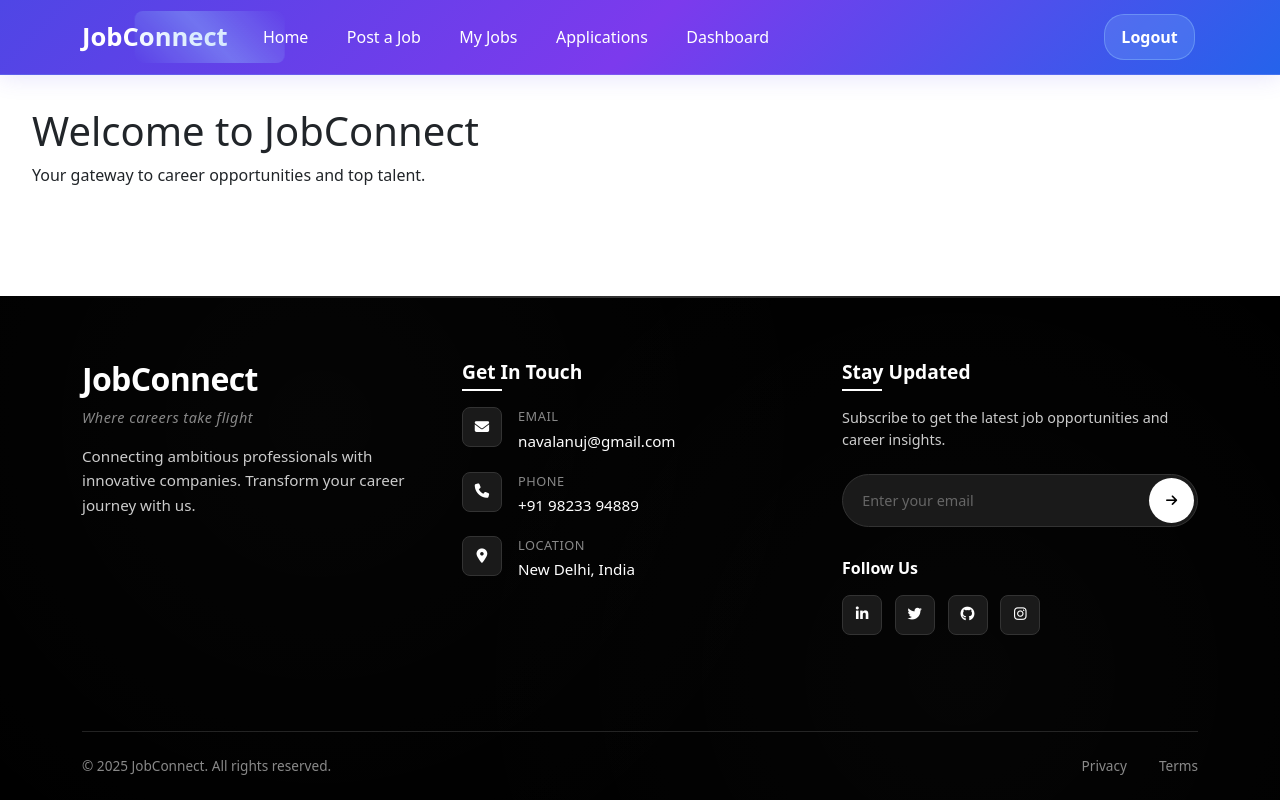
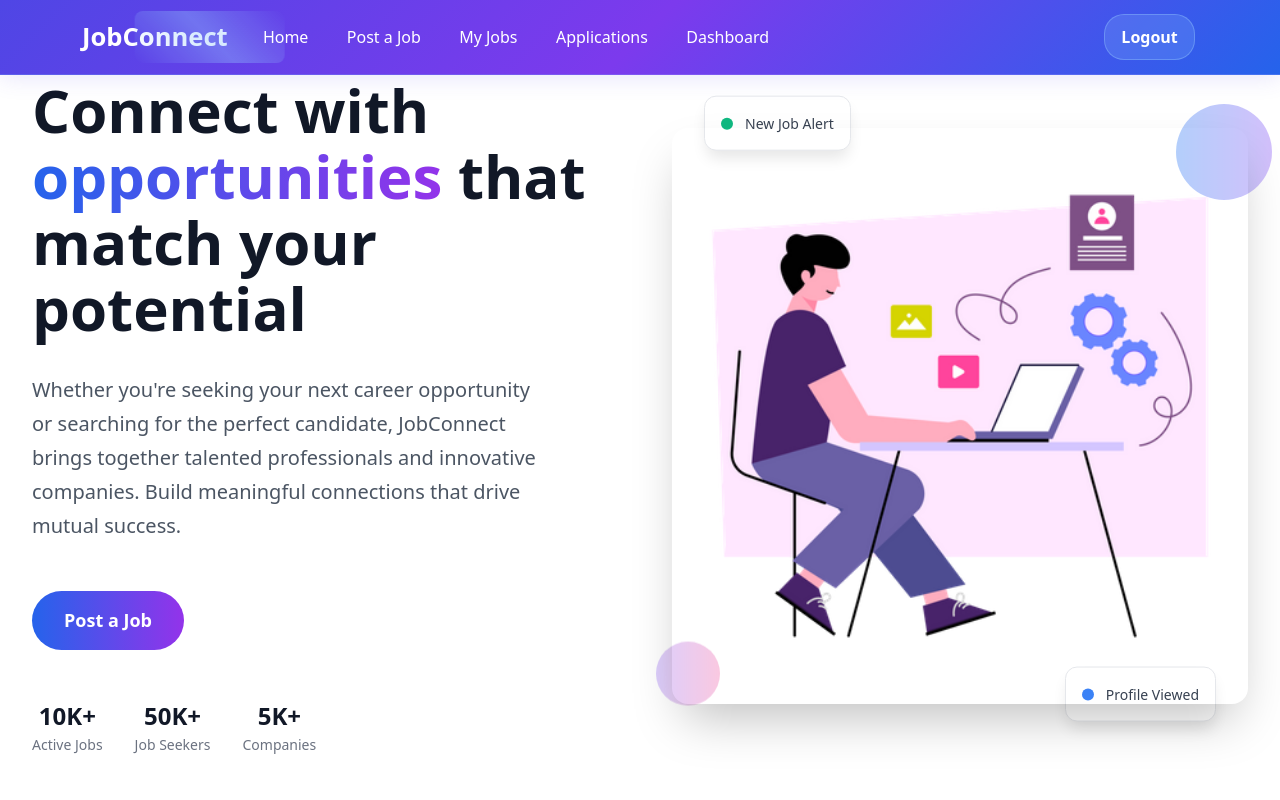
Before and after one commit to AnujNaval/Job_Connect, a React (Vite) app in the folder client/: page /login in a window 1280 px wide. Both pictures are taken after a click on the button "Login as Employer". Shown: the top 800 px of the page. Built offline with nearby package versions, Linux system fonts and the light colour scheme.

Commit message:
Home Page - Hero Section

```diff
--- a/client/src/components/layout/AppNavbar.jsx
+++ b/client/src/components/layout/AppNavbar.jsx
@@ -9,7 +9,7 @@ function AppNavbar() {
   const { user, logout } = useAuth();
 
   return (
-    <Navbar bg="dark" variant="dark" expand="lg">
+    <Navbar bg="dark" variant="dark" expand="lg" fixed="top">
       <Container>
         <Navbar.Brand as={Link} to="/">JobConnect</Navbar.Brand>
 
--- a/client/src/pages/Home.jsx
+++ b/client/src/pages/Home.jsx
@@ -1,9 +1,92 @@
+import '../styles/Home.css';
+import { useAuth } from '../context/AuthContext';
+
 function Home() {
+  const {user} = useAuth();
+
   return (
-    <div style={{ padding: '2rem' }}>
-      <h1>Welcome to JobConnect</h1>
-      <p>Your gateway to career opportunities and top talent.</p>
-    </div>
+    <section className="hero-section">
+      <div className="hero-container">
+        <div className="hero-grid">
+          {/* Left: Text */}
+          <div className="hero-text">
+            <div className="hero-content">
+              <h1 className="hero-title">
+                Connect with{' '}
+                <span className="gradient-text">opportunities</span>{' '}
+                that match your potential
+              </h1>
+              <p className="hero-description">
+                Whether you're seeking your next career opportunity or searching for the perfect candidate,
+                JobConnect brings together talented professionals and innovative companies. Build meaningful
+                connections that drive mutual success.
+              </p>
+            </div>
+
+            <div className="hero-buttons">
+              {user?.role === 'jobseeker' && (
+                <>
+                  <button className="btn-primary">
+                  Find Your Dream Job
+                </button>
+                </>
+              )}
+              {user?.role === 'employer' && (
+                <>
+                  <button className="btn-primary">
+                  Post a Job
+                </button>
+                </>
+              )}
+            </div>
+
+            <div className="hero-stats">
+              <div className="stat-item">
+                <div className="stat-number">10K+</div>
+                <div className="stat-label">Active Jobs</div>
+              </div>
+              <div className="stat-item">
+                <div className="stat-number">50K+</div>
+                <div className="stat-label">Job Seekers</div>
+              </div>
+              <div className="stat-item">
+                <div className="stat-number">5K+</div>
+                <div className="stat-label">Companies</div>
+              </div>
+            </div>
+          </div>
+
+          {/* Right: Image */}
+          <div className="hero-image">
+            <div className="hero-image-container">
+              <img
+                src="/images/jobPortal.webp"
+                alt="Job Portal"
+              />
+            </div>
+
+            {/* Decorative elements */}
+            <div className="decoration-circle-1"></div>
+            <div className="decoration-circle-2"></div>
+
+            {/* Floating cards */}
+            <div className="floating-card floating-card-1">
+              <div className="card-content">
+                <div className="status-dot status-green"></div>
+                <span className="card-text">New Job Alert</span>
+              </div>
+            </div>
+
+            <div className="floating-card floating-card-2">
+              <div className="card-content">
+                <div className="status-dot status-blue"></div>
+                <span className="card-text">Profile Viewed</span>
+              </div>
+            </div>
+          </div>
+        </div>
+      </div>
+    </section>
   );
 }
 
--- /dev/null
+++ b/client/src/styles/Home.css
@@ -0,0 +1,321 @@
+/* Hero Section Styles */
+.hero-section {
+  min-height: 100vh;
+  background-color: white;
+  display: flex;
+  align-items: center;
+  justify-content: center;
+  padding: 1rem;
+  padding-top: 6rem; /* Account for fixed navbar */
+}
+
+@media (min-width: 640px) {
+  .hero-section {
+    padding: 1.5rem;
+    padding-top: 5rem; /* Slightly less padding on larger screens */
+  }
+}
+
+@media (min-width: 1024px) {
+  .hero-section {
+    padding: 2rem;
+    padding-top: 4rem; /* Even less padding on desktop */
+  }
+}
+
+.hero-container {
+  max-width: 80rem;
+  margin: 0 auto;
+  width: 100%;
+}
+
+.hero-grid {
+  display: grid;
+  gap: 3rem;
+  align-items: center;
+}
+
+@media (min-width: 1024px) {
+  .hero-grid {
+    grid-template-columns: 1fr 1fr;
+    gap: 4rem;
+  }
+}
+
+/* Text Section */
+.hero-text {
+  display: flex;
+  flex-direction: column;
+  gap: 2rem;
+  text-align: center;
+}
+
+@media (min-width: 1024px) {
+  .hero-text {
+    text-align: left;
+  }
+}
+
+.hero-content {
+  display: flex;
+  flex-direction: column;
+  gap: 1.5rem;
+}
+
+.hero-title {
+  font-size: 2.25rem;
+  font-weight: bold;
+  color: #111827;
+  line-height: 1.1;
+}
+
+@media (min-width: 640px) {
+  .hero-title {
+    font-size: 3rem;
+  }
+}
+
+@media (min-width: 1024px) {
+  .hero-title {
+    font-size: 3.75rem;
+  }
+}
+
+.hero-title .gradient-text {
+  background: linear-gradient(to right, #2563eb, #9333ea);
+  -webkit-background-clip: text;
+  background-clip: text;
+  -webkit-text-fill-color: transparent;
+  color: transparent;
+}
+
+.hero-description {
+  font-size: 1.125rem;
+  color: #4b5563;
+  line-height: 1.7;
+  max-width: 32rem;
+}
+
+@media (min-width: 640px) {
+  .hero-description {
+    font-size: 1.25rem;
+  }
+}
+
+/* Buttons */
+.hero-buttons {
+  display: flex;
+  flex-direction: column;
+  gap: 1rem;
+  justify-content: center;
+}
+
+@media (min-width: 640px) {
+  .hero-buttons {
+    flex-direction: row;
+  }
+}
+
+@media (min-width: 1024px) {
+  .hero-buttons {
+    justify-content: flex-start;
+  }
+}
+
+.btn-primary {
+  background: linear-gradient(to right, #2563eb, #9333ea);
+  color: white;
+  padding: 1rem 2rem;
+  border-radius: 9999px;
+  font-weight: 600;
+  font-size: 1.125rem;
+  border: none;
+  cursor: pointer;
+  transition: all 0.3s ease;
+}
+
+.btn-primary:hover {
+  box-shadow: 0 25px 50px -12px rgba(0, 0, 0, 0.25);
+  transform: scale(1.05);
+}
+
+.btn-secondary {
+  border: 2px solid #d1d5db;
+  color: #374151;
+  padding: 1rem 2rem;
+  border-radius: 9999px;
+  font-weight: 600;
+  font-size: 1.125rem;
+  background: white;
+  cursor: pointer;
+  transition: all 0.3s ease;
+}
+
+.btn-secondary:hover {
+  background-color: #f9fafb;
+  border-color: #9ca3af;
+}
+
+/* Stats */
+.hero-stats {
+  display: flex;
+  align-items: center;
+  justify-content: center;
+  gap: 2rem;
+  padding-top: 1rem;
+}
+
+@media (min-width: 1024px) {
+  .hero-stats {
+    justify-content: flex-start;
+  }
+}
+
+.stat-item {
+  text-align: center;
+}
+
+.stat-number {
+  font-size: 1.5rem;
+  font-weight: bold;
+  color: #111827;
+}
+
+.stat-label {
+  font-size: 0.875rem;
+  color: #6b7280;
+}
+
+/* Image Section */
+.hero-image {
+  position: relative;
+}
+
+.hero-image-container {
+  position: relative;
+  z-index: 10;
+}
+
+.hero-image img {
+  width: 100%;
+  height: auto;
+  border-radius: 1rem;
+  box-shadow: 0 25px 50px -12px rgba(0, 0, 0, 0.25);
+}
+
+/* Decorative Elements */
+.decoration-circle-1 {
+  position: absolute;
+  top: -1.5rem;
+  right: -1.5rem;
+  width: 6rem;
+  height: 6rem;
+  background: linear-gradient(to right, #3b82f6, #8b5cf6);
+  border-radius: 50%;
+  opacity: 0.2;
+  animation: pulse 2s cubic-bezier(0.4, 0, 0.6, 1) infinite;
+}
+
+.decoration-circle-2 {
+  position: absolute;
+  bottom: -1rem;
+  left: -1rem;
+  width: 4rem;
+  height: 4rem;
+  background: linear-gradient(to right, #8b5cf6, #ec4899);
+  border-radius: 50%;
+  opacity: 0.3;
+  animation: bounce 1s infinite;
+}
+
+/* Floating Cards */
+.floating-card {
+  position: absolute;
+  background: white;
+  padding: 1rem;
+  border-radius: 0.75rem;
+  box-shadow: 0 10px 15px -3px rgba(0, 0, 0, 0.1);
+  border: 1px solid #e5e7eb;
+}
+
+.floating-card-1 {
+  top: -2rem;
+  left: 2rem;
+  animation: float 3s ease-in-out infinite;
+}
+
+.floating-card-2 {
+  bottom: -2rem;
+  right: 2rem;
+  animation: float-delayed 3s ease-in-out infinite;
+}
+
+.card-content {
+  display: flex;
+  align-items: center;
+  gap: 0.75rem;
+}
+
+.status-dot {
+  width: 0.75rem;
+  height: 0.75rem;
+  border-radius: 50%;
+}
+
+.status-green {
+  background-color: #10b981;
+}
+
+.status-blue {
+  background-color: #3b82f6;
+}
+
+.card-text {
+  font-size: 0.875rem;
+  font-weight: 500;
+  color: #374151;
+}
+
+/* Animations */
+@keyframes float {
+  0%, 100% {
+    transform: translateY(0px);
+  }
+  50% {
+    transform: translateY(-10px);
+  }
+}
+
+@keyframes float-delayed {
+  0%, 100% {
+    transform: translateY(0px);
+  }
+  50% {
+    transform: translateY(-15px);
+  }
+}
+
+@keyframes pulse {
+  0%, 100% {
+    opacity: 0.2;
+  }
+  50% {
+    opacity: 0.4;
+  }
+}
+
+@keyframes bounce {
+  0%, 100% {
+    transform: translateY(-25%);
+    animation-timing-function: cubic-bezier(0.8, 0, 1, 1);
+  }
+  50% {
+    transform: none;
+    animation-timing-function: cubic-bezier(0, 0, 0.2, 1);
+  }
+}
+
+/* Animation delays */
+.floating-card-2 {
+  animation-delay: 1.5s;
+}
```
Also changed, not shown: client/public/images/jobPortal.webp (added).
